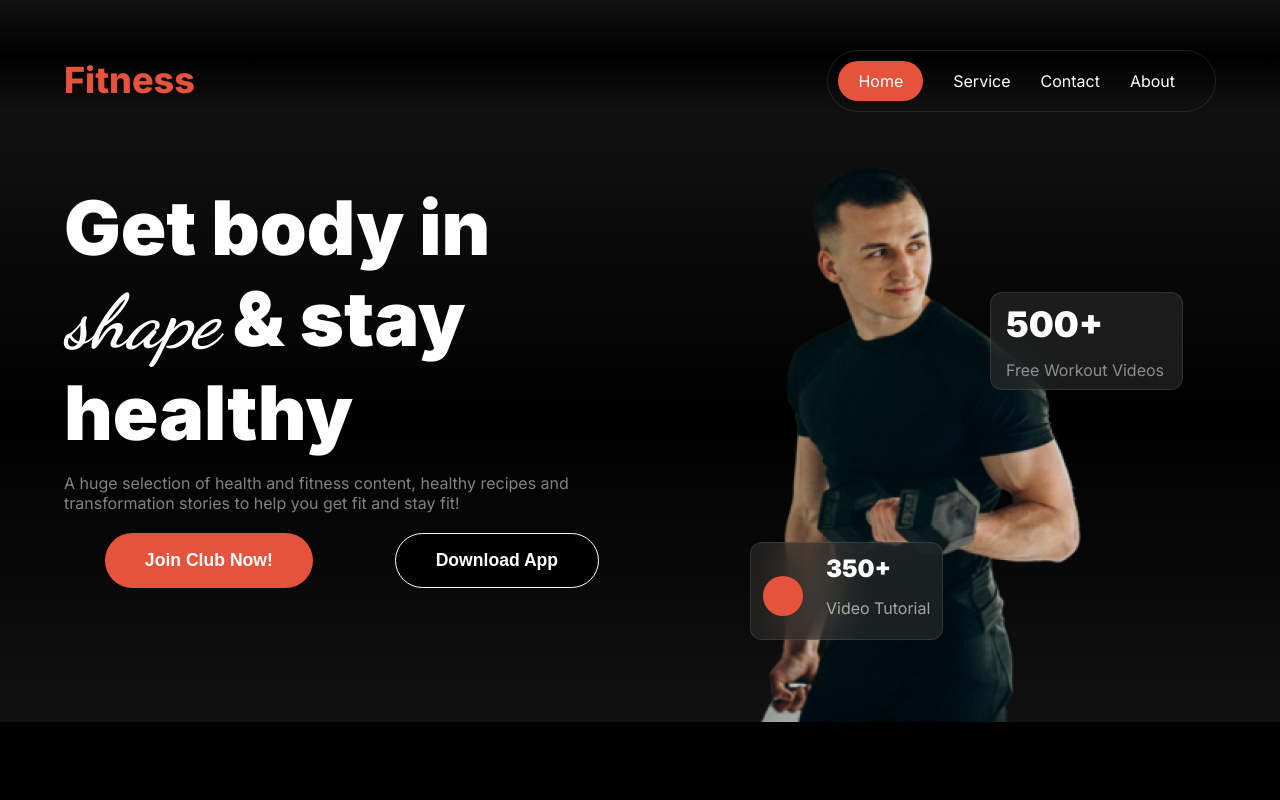
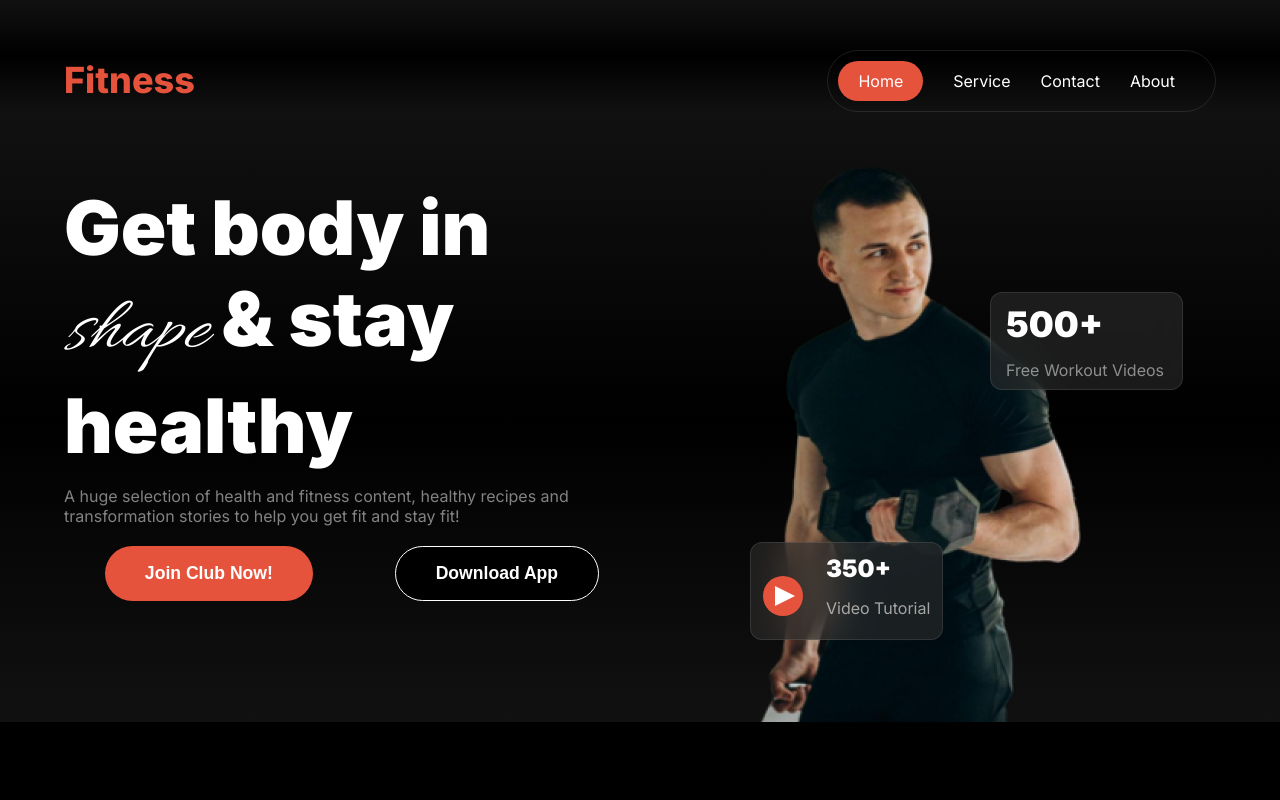
Before and after one commit to DilrubaShondha/fitness-center, a plain HTML site: page index.html in a window 1280 px wide. Shown: the top 800 px of the page. Drawn offline with Linux system fonts and the light colour scheme.

Commit message:
some update code commit

```diff
--- a/index.html
+++ b/index.html
@@ -29,7 +29,7 @@
 <section class="banner">
         <div class="banner-container">
             <div class="banner-text">
-                <h1 class="banner-title">Get body in <br> <i class="dancing-script-font">shape</i> & stay <br> healthy</h1>
+                <h1 class="banner-title">Get body in <br> <i class="allura-regular">shape</i> & stay <br> healthy</h1>
                 <p class="para-content">A huge selection of health and fitness content, healthy recipes and <br> transformation stories to help you get fit and stay fit!</p>
                 <div class="button-container">
                     <button class="btn-primary">Join Club Now!</button>
@@ -42,7 +42,9 @@
                 <p class="para-content">Free Workout Videos</p>
                 </div>
                 <div class="second-btn">
-                    <div class="btn-ellipse"></div>
+                    <div class="btn-ellipse">
+                        <div class="white-btn"></div>
+                    </div>
                     <div class="btn-text">
                         <h3>350+</h3>
                         <p class="para-content">Video Tutorial</p>
--- a/style.css
+++ b/style.css
@@ -1,18 +1,16 @@
 @import url('https://fonts.googleapis.com/css2?family=Inter:wght@100..900&display=swap');
-@import url('https://fonts.googleapis.com/css2?family=Dancing+Script:wght@400..700&family=Inter:wght@100..900&display=swap');
-
+@import url('https://fonts.googleapis.com/css2?family=Allura&display=swap');
+.allura-regular {
+  font-family: "Allura", cursive;
+  font-size:4.7rem;
+  font-weight: 400;
+}
 .inter-font {
   font-family: "Inter", sans-serif;
   font-optical-sizing: auto;
   font-weight: 400;
   font-style: normal;
   font-variation-settings: "slnt" 0;
-}
-.dancing-script-font {
-  font-family: "Dancing Script", cursive;
-  font-optical-sizing: auto;
-  font-weight:9.7rem;
-  font-weight: 700;
 }
 body {
   background-color: black;
@@ -185,6 +183,15 @@ body {
   height: 40px;
   border-radius: 50%;
   padding: 20px;
+  position: relative;
+}
+.white-btn{
+	border-top: 10px solid transparent;
+	border-left: 20px solid white;
+	border-bottom: 10px solid transparent;
+  position: absolute;
+  top: 10px;
+  left: 12px;
 }
 /* banner section ends here */
 /* habits section starts here */
@@ -440,6 +447,11 @@ footer h5 {
 }
 footer hr {
   border: 1px solid rgba(255, 255, 255, 0.1);
+  width: 90%;
+  margin: 0 auto;
+}
+.footer-content{
+  width: 90%;
 }
 .copyright {
   font-size: 1.1rem;
@@ -452,7 +464,7 @@ footer hr {
 /* footer section ends here */
 
 /* small device responsive starts here*/
-@media only screen and (max-width: 768px) {
+@media only screen and (max-width: 576px) {
 .btn-primary {
     font-size: 1rem;
     padding: 20px;  }
@@ -490,14 +502,15 @@ footer hr {
 .banner-text {
   width: 100%;
   height: auto;
+  padding-bottom: 50px;
 }
 .banner-title{
   font-size: 3.5rem;
 }
 .banner-image {
-  width: 90%;
-  margin: 0 auto;
+  width: 100%;
   height: auto;
+  background-size: contain;
   background-position: center;
 }
 .first-btn {
@@ -511,8 +524,7 @@ footer hr {
   margin-top: 270px;
   padding-top: 10px;
 }
-
-/* banner ends here */
+/* banner section responsive ends here */
 /*habit section responsive starts*/
 .habits{
   margin-top:0;
@@ -618,7 +630,6 @@ form{
   }
   .footer-content{
     width: 100%;
-
   }
   .copyright{
     font-size: 1.5rem;
```
